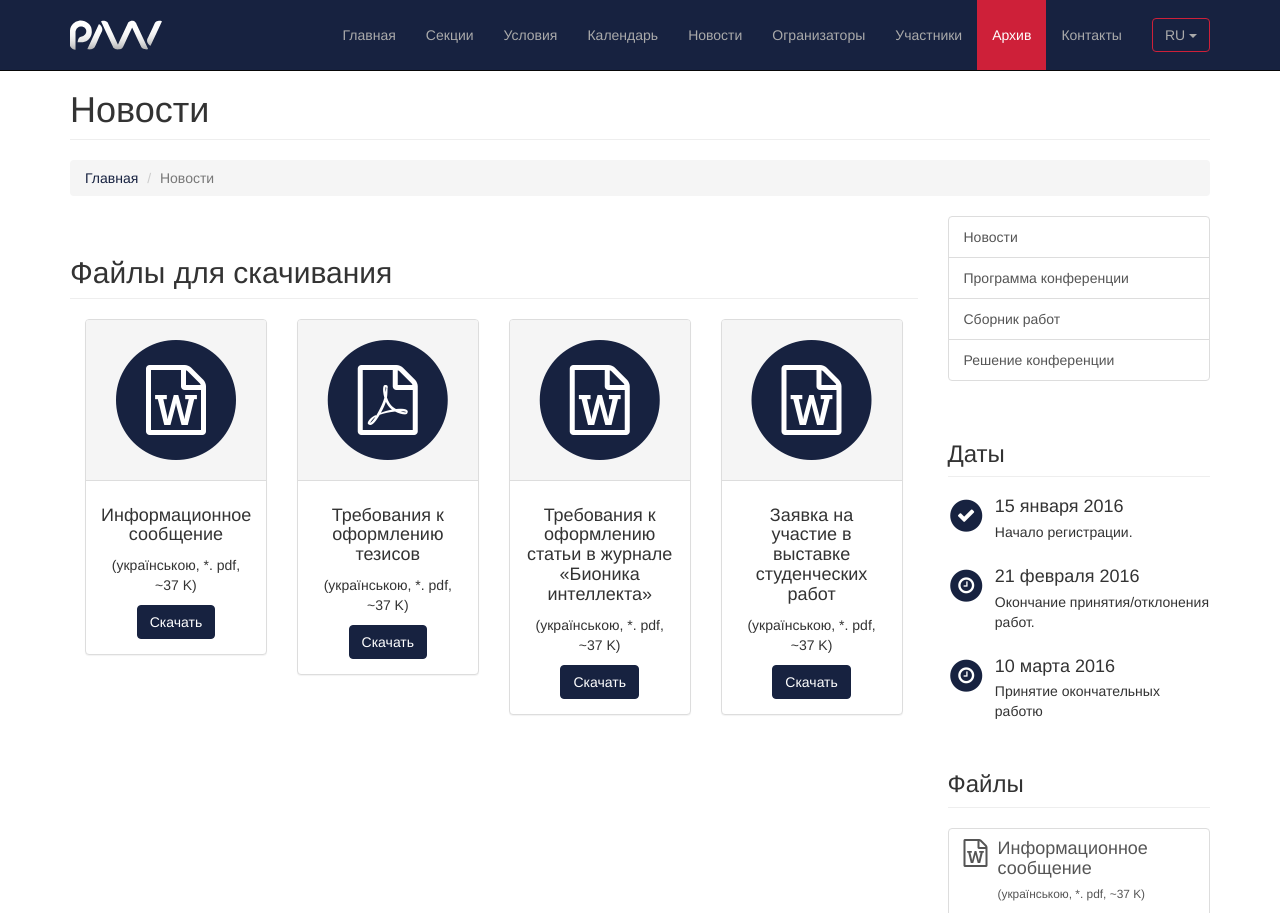
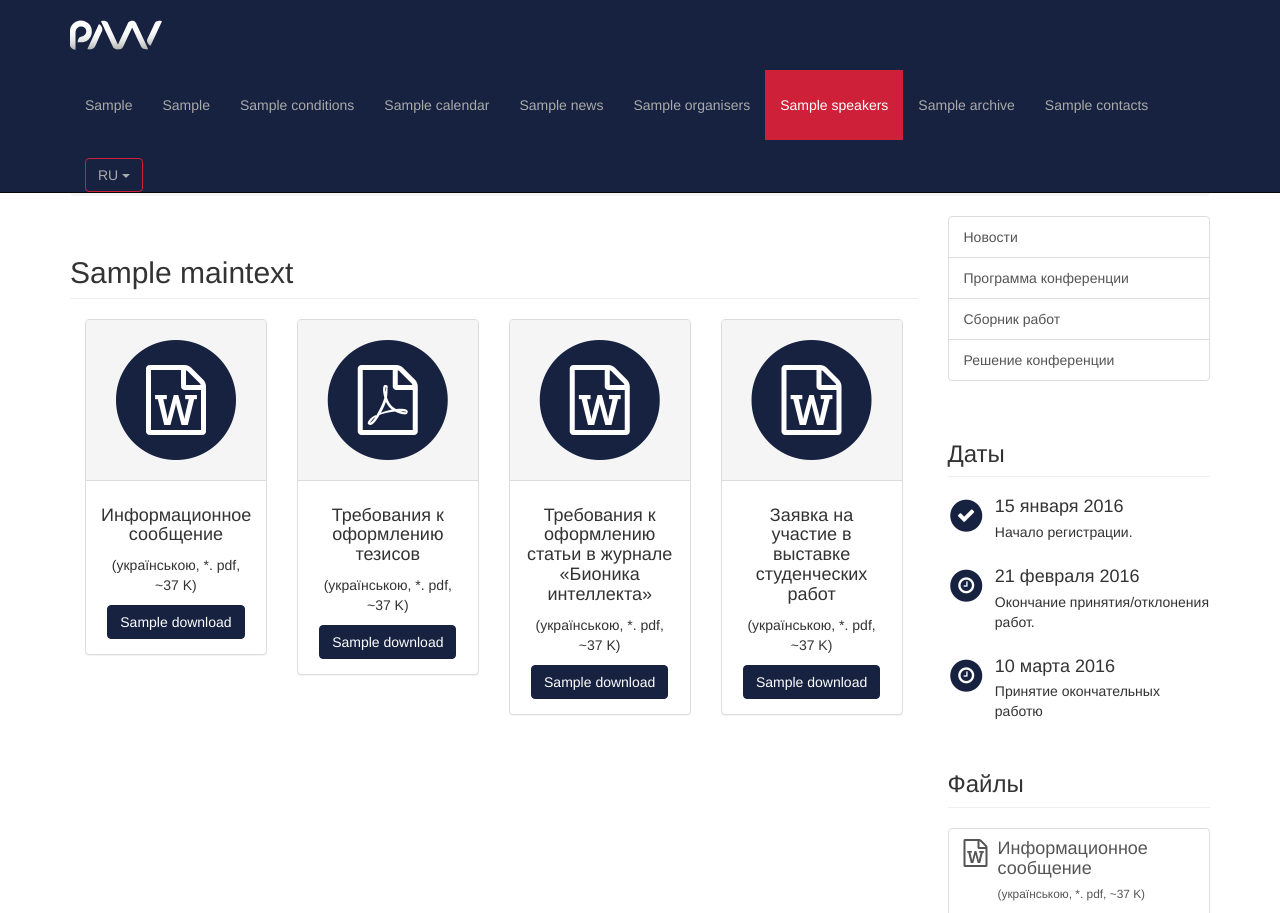
Before and after one commit to Boleiko-Nastia/conference, a PHP site: template admin/templates/site_archive.template.php in a window 1280 px wide. Shown: the top 913 px of the page. Run offline with PHP 8.4, Linux system fonts and the light colour scheme; the template is opened without the code that fills it: most values are stand-ins (such as "Sample title", 1, 10 or a date in 2020).

Commit message:
Updating languages ru/ua/eng

```diff
--- a/admin/templates/site_archive.template.php
+++ b/admin/templates/site_archive.template.php
@@ -24,13 +24,6 @@
     <!-- Favicon -->
     <link rel="shortcut icon" href="img/favicon.png">
 
-    <!-- HTML5 Shim and Respond.js IE8 support of HTML5 elements and media queries -->
-    <!-- WARNING: Respond.js doesn't work if you view the page via file:// -->
-    <!--[if lt IE 9]>
-    <script src="https://oss.maxcdn.com/libs/html5shiv/3.7.0/html5shiv.js"></script>
-    <script src="https://oss.maxcdn.com/libs/respond.js/1.4.2/respond.min.js"></script>
-    <![endif]-->
-
 </head>
 
 <body>
@@ -52,32 +45,31 @@
         <div class="collapse navbar-collapse" id="bs-example-navbar-collapse-1">
             <ul class="nav navbar-nav navbar-right">
                 <li>
-                    <a href="index.php">Главная</a>
+                    <a href="index.php"><?=$lang['MENU_HOME']?></a>
                 </li>
                 <li>
-                    <a href="sections.php">Секции</a>
+                    <a href="sections.php"><?=$lang['CONFERENCE_AREA']?></a>
                 </li>
                 <li>
-                    <a href="rules.php">Условия</a>
+                    <a href="rules.php"><?=$lang['CONDITIONS']?></a>
                 </li>
                 <li>
-                    <a href="calendar.php">Календарь</a>
+                    <a href="calendar.php"><?=$lang['CALENDAR']?></a>
                 </li>
                 <li>
-                    <a href="news.php">Новости</a>
-                </li>
-
-                <li>
-                    <a href="commission.php">Огранизаторы</a>
+                    <a href="news.php"><?=$lang['NEWS']?></a>
                 </li>
                 <li>
-                    <a href="participants.php">Участники</a>
+                    <a href="commission.php"><?=$lang['ORGANISERS']?></a>
                 </li>
                 <li class="active">
-                    <a href="archive.php">Архив</a>
+                    <a href="participants.php"><?=$lang['SPEAKERS']?></a>
                 </li>
                 <li>
-                    <a href="contact.php">Контакты</a>
+                    <a href="archive.php"><?=$lang['ARCHIVE']?></a>
+                </li>
+                <li>
+                    <a href="contact.php"><?=$lang['CONTACTS']?></a>
                 </li>
                 <li class="li-language">
                     <div class="btn-group group-language">
@@ -100,15 +92,15 @@
 <!-- Page Content -->
 <div class="container">
 
-    <!-- Page Heading/Breadcrumbs -->
+<!-- Page Heading/Breadcrumbs -->
     <div class="row">
         <div class="col-sm-12">
-            <h1 class="page-header">Новости
+            <h1 class="page-header"><?=$lang['MAINTEXT'][125]?>
             </h1>
             <ol class="breadcrumb">
-                <li><a href="index.php">Главная</a>
+                <li><a href="index.php"><?=$lang['MAINTEXT'][126]?></a>
                 </li>
-                <li class="active">Новости</li>
+                <li class="active"><?=$lang['MAINTEXT'][127]?></li>
             </ol>
         </div>
     </div>
@@ -117,7 +109,7 @@
     <div class="row">
 
         <div class="col-sm-9">
-            <h2 class="page-header">Файлы для скачивания</h2>
+            <h2 class="page-header"><?=$lang['MAINTEXT'][128]?></h2>
             <div class="col-lg-3 col-md-4 col-sm-6">
                 <div class="panel panel-default text-center">
                     <div class="panel-heading">
@@ -129,7 +121,7 @@
                     <div class="panel-body">
                         <h4>Информационное сообщение</h4>
                         <p>(українською, *. pdf, ~37 K)</p>
-                        <a href="#" class="btn btn-primary blue-button">Скачать</a>
+                        <a href="#" class="btn btn-primary blue-button"><?=$lang['MAINTEXT'][Download]?></a>
                     </div>
                 </div>
             </div>
@@ -144,7 +136,7 @@
                     <div class="panel-body">
                         <h4>Требования к оформлению тезисов</h4>
                         <p>(українською, *. pdf, ~37 K)</p>
-                        <a href="#" class="btn btn-primary blue-button">Скачать</a>
+                        <a href="#" class="btn btn-primary blue-button"><?=$lang['MAINTEXT'][Download]?></a>
                     </div>
                 </div>
             </div>
@@ -159,7 +151,7 @@
                     <div class="panel-body">
                         <h4>Требования к оформлению статьи в журнале «Бионика интеллекта»</h4>
                         <p>(українською, *. pdf, ~37 K)</p>
-                        <a href="#" class="btn btn-primary blue-button">Скачать</a>
+                        <a href="#" class="btn btn-primary blue-button"><?=$lang['MAINTEXT'][Download]?></a>
                     </div>
                 </div>
             </div>
@@ -174,13 +166,12 @@
                     <div class="panel-body">
                         <h4>Заявка на участие в выставке студенческих работ</h4>
                         <p>(українською, *. pdf, ~37 K)</p>
-                        <a href="#" class="btn btn-primary blue-button">Скачать</a>
+                        <a href="#" class="btn btn-primary blue-button"><?=$lang['MAINTEXT'][Download]?></a>
                     </div>
                 </div>
             </div>
 
             <hr>
-
             <!-- Pager -->
         </div>
 
```
